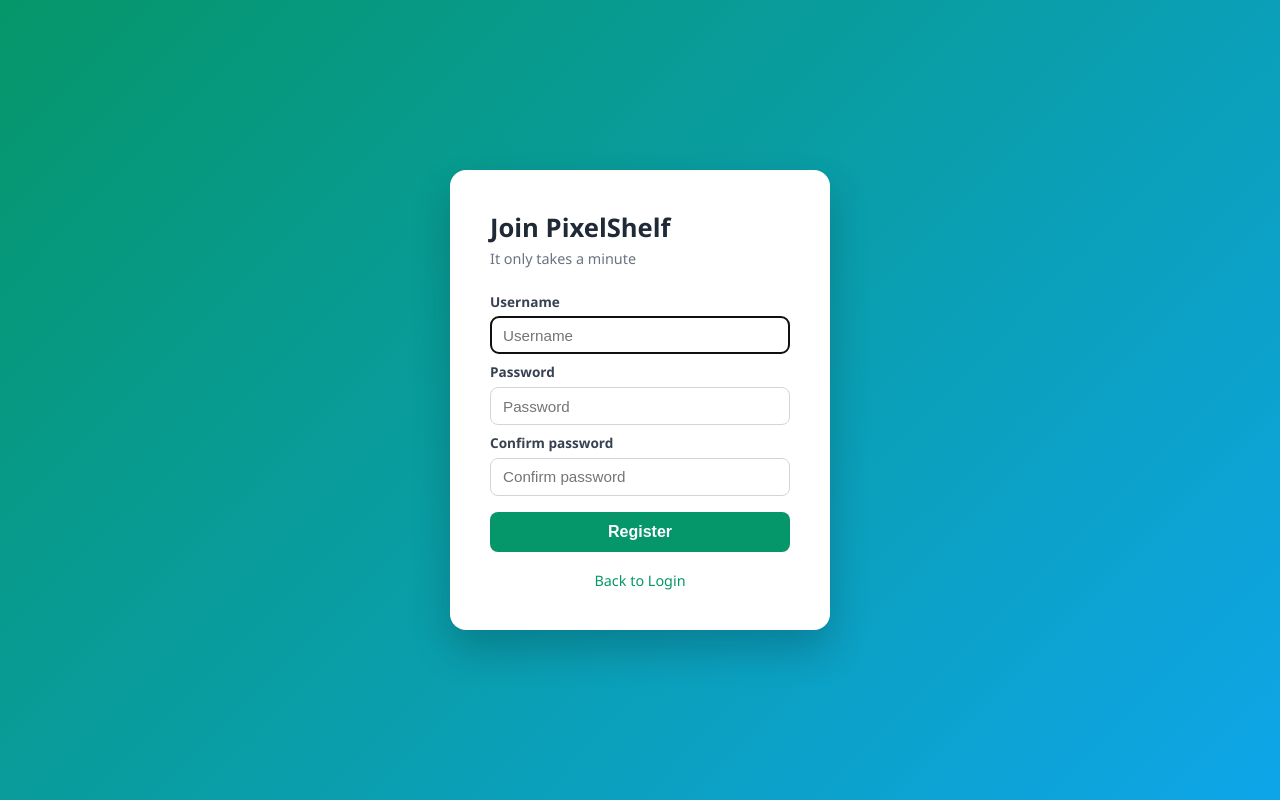
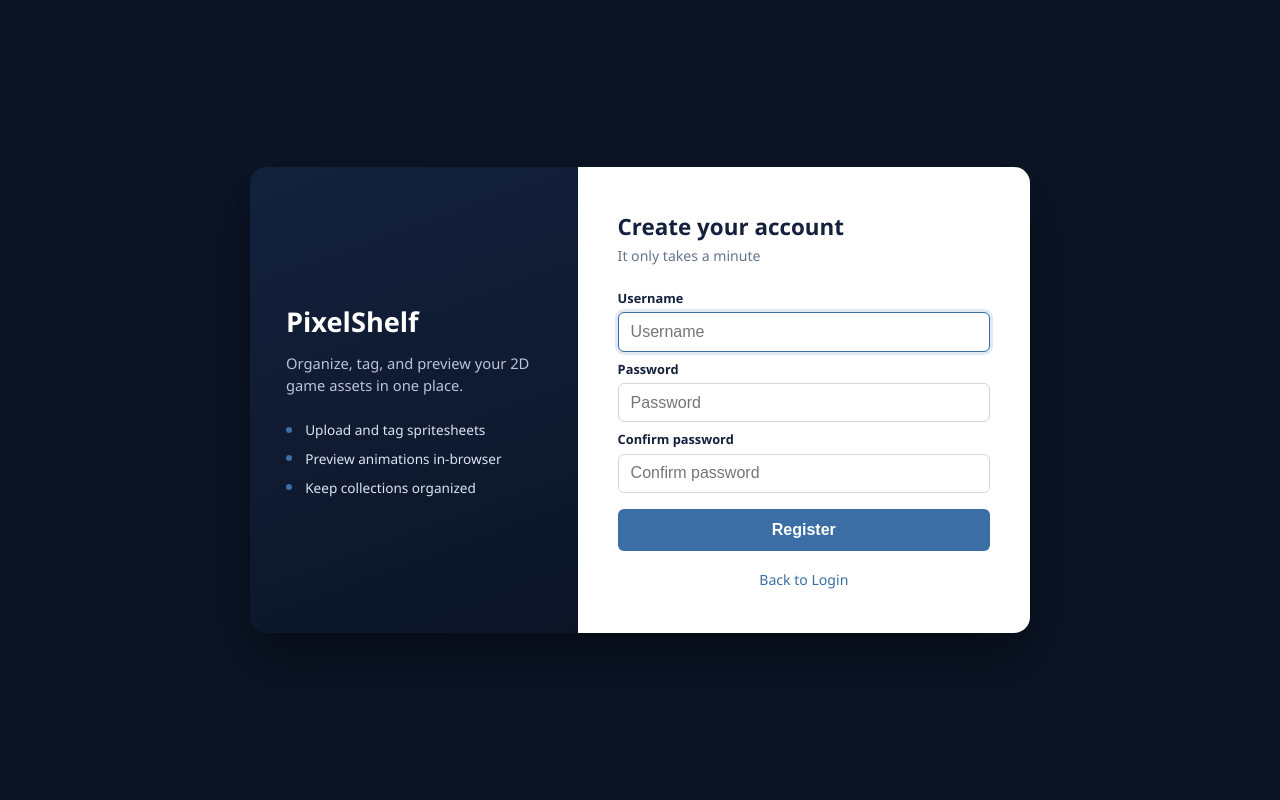
Before and after one commit to colynpacaldo/PixelShelf, a Django app: page /register/ in a window 1280 px wide. Run offline with Django 5.2, Linux system fonts and the light colour scheme.

Commit message:
Changed UI login and register

```diff
--- a/static/css/register/register.css
+++ b/static/css/register/register.css
@@ -1,39 +1,109 @@
+:root {
+    --ps-navy: #14213d;
+    --ps-navy-dark: #0b1526;
+    --ps-blue-accent: #3a6ea5;
+    --ps-white: #ffffff;
+    --ps-text-muted: #64748b;
+}
+
+* { box-sizing: border-box; }
+
 body {
     margin: 0;
     min-height: 100vh;
     display: flex;
     align-items: center;
     justify-content: center;
-    background: linear-gradient(135deg, #059669, #0ea5e9);
+    background: var(--ps-navy-dark);
     font-family: "Segoe UI", Arial, sans-serif;
+    padding: 1.5rem;
+}
+
+.auth-wrapper {
+    display: flex;
+    width: 100%;
+    max-width: 780px;
+    min-height: 460px;
+    border-radius: 16px;
+    overflow: hidden;
+    box-shadow: 0 25px 55px rgba(0, 0, 0, 0.45);
+}
+
+.auth-side {
+    flex: 1 1 42%;
+    background: linear-gradient(160deg, var(--ps-navy) 0%, var(--ps-navy-dark) 100%);
+    color: var(--ps-white);
+    padding: 2.75rem 2.25rem;
+    display: flex;
+    flex-direction: column;
+    justify-content: center;
+}
+
+.auth-side h1 {
+    margin: 0 0 0.75rem;
+    font-size: 1.7rem;
+}
+
+.auth-side p {
+    margin: 0 0 1.5rem;
+    color: #b8c4d9;
+    font-size: 0.92rem;
+    line-height: 1.5;
+}
+
+.auth-side-list {
+    list-style: none;
+    margin: 0;
+    padding: 0;
+    display: flex;
+    flex-direction: column;
+    gap: 0.6rem;
+}
+
+.auth-side-list li {
+    font-size: 0.85rem;
+    color: #dbe4f3;
+    padding-left: 1.2rem;
+    position: relative;
+}
+
+.auth-side-list li::before {
+    content: "";
+    position: absolute;
+    left: 0;
+    top: 0.45em;
+    width: 6px;
+    height: 6px;
+    border-radius: 50%;
+    background: var(--ps-blue-accent);
 }
 
 .auth-card {
-    background: #ffffff;
-    padding: 2.5rem;
-    border-radius: 16px;
-    box-shadow: 0 20px 40px rgba(0, 0, 0, 0.2);
-    width: 100%;
-    max-width: 380px;
+    flex: 1 1 58%;
+    background: var(--ps-white);
+    padding: 2.75rem 2.5rem;
+    display: flex;
+    flex-direction: column;
+    justify-content: center;
 }
 
-.auth-card h1 {
+.auth-card h2 {
     margin: 0 0 0.25rem;
-    font-size: 1.6rem;
-    color: #1f2937;
+    font-size: 1.4rem;
+    color: var(--ps-navy);
 }
 
 .subtitle {
     margin: 0 0 1.5rem;
-    color: #6b7280;
-    font-size: 0.9rem;
+    color: var(--ps-text-muted);
+    font-size: 0.88rem;
 }
 
 label {
     display: block;
     margin-bottom: 0.35rem;
-    font-size: 0.85rem;
-    color: #374151;
+    font-size: 0.8rem;
+    color: var(--ps-navy);
     font-weight: 600;
 }
 
@@ -43,9 +113,16 @@ input[type="password"] {
     padding: 0.6rem 0.75rem;
     margin-bottom: 0.5rem;
     border: 1px solid #d1d5db;
-    border-radius: 8px;
-    box-sizing: border-box;
-    font-size: 0.95rem;
+    border-radius: 6px;
+    font-size: 16px;
+    transition: border-color 0.15s ease, box-shadow 0.15s ease;
+}
+
+input[type="text"]:focus,
+input[type="password"]:focus {
+    outline: none;
+    border-color: var(--ps-blue-accent);
+    box-shadow: 0 0 0 3px rgba(58, 110, 165, 0.15);
 }
 
 .field-error {
@@ -56,10 +133,10 @@ input[type="password"] {
 
 .primary-btn {
     width: 100%;
-    padding: 0.7rem;
+    padding: 0.75rem;
     border: none;
-    border-radius: 8px;
-    background: #059669;
+    border-radius: 6px;
+    background: var(--ps-blue-accent);
     color: #fff;
     font-size: 1rem;
     font-weight: 600;
@@ -69,27 +146,52 @@ input[type="password"] {
 }
 
 .primary-btn:hover {
-    background: #047857;
+    background: var(--ps-navy);
 }
 
 .link {
     display: block;
     margin-top: 1.2rem;
     text-align: center;
-    color: #059669;
+    color: var(--ps-blue-accent);
     text-decoration: none;
-    font-size: 0.9rem;
+    font-size: 0.88rem;
 }
 
 .link:hover {
     text-decoration: underline;
+    color: var(--ps-navy);
 }
 
 .error {
     background: #fee2e2;
     color: #991b1b;
     padding: 0.6rem 0.8rem;
-    border-radius: 8px;
+    border-radius: 6px;
     font-size: 0.85rem;
     margin-bottom: 1rem;
 }
+
+/* Mobile: stack the panels */
+@media (max-width: 700px) {
+    body { padding: 1rem; align-items: flex-start; padding-top: 2rem; }
+
+    .auth-wrapper {
+        flex-direction: column;
+        max-width: 420px;
+        min-height: 0;
+    }
+
+    .auth-side {
+        padding: 2rem 1.5rem 1.5rem;
+        text-align: center;
+    }
+
+    .auth-side h1 { font-size: 1.4rem; }
+    .auth-side p { margin-bottom: 1rem; }
+    .auth-side-list { display: none; }
+
+    .auth-card {
+        padding: 2rem 1.5rem 1.75rem;
+    }
+}
--- a/templates/register/register.html
+++ b/templates/register/register.html
@@ -9,8 +9,19 @@
     <link rel="stylesheet" href="{% static 'css/register/register.css' %}">
 </head>
 <body>
+    <div class="auth-wrapper">
+        <div class="auth-side">
+            <h1>PixelShelf</h1>
+            <p>Organize, tag, and preview your 2D game assets in one place.</p>
+            <ul class="auth-side-list">
+                <li>Upload and tag spritesheets</li>
+                <li>Preview animations in-browser</li>
+                <li>Keep collections organized</li>
+            </ul>
+        </div>
+
         <div class="auth-card">
-        <h1>Join PixelShelf</h1>
+            <h2>Create your account</h2>
             <p class="subtitle">It only takes a minute</p>
 
             {% if error %}
@@ -34,6 +45,7 @@
 
             <a class="link" href="{% url 'login:login' %}">Back to Login</a>
         </div>
+    </div>
 
     <script src="{% static 'js/register/register.js' %}"></script>
     <script src="{% static 'js/common/nav.js' %}"></script>
```
Also changed, not shown: static/css/login/login.css (+63 -27 lines). Lines whose indentation alone changed are shown as unchanged.
